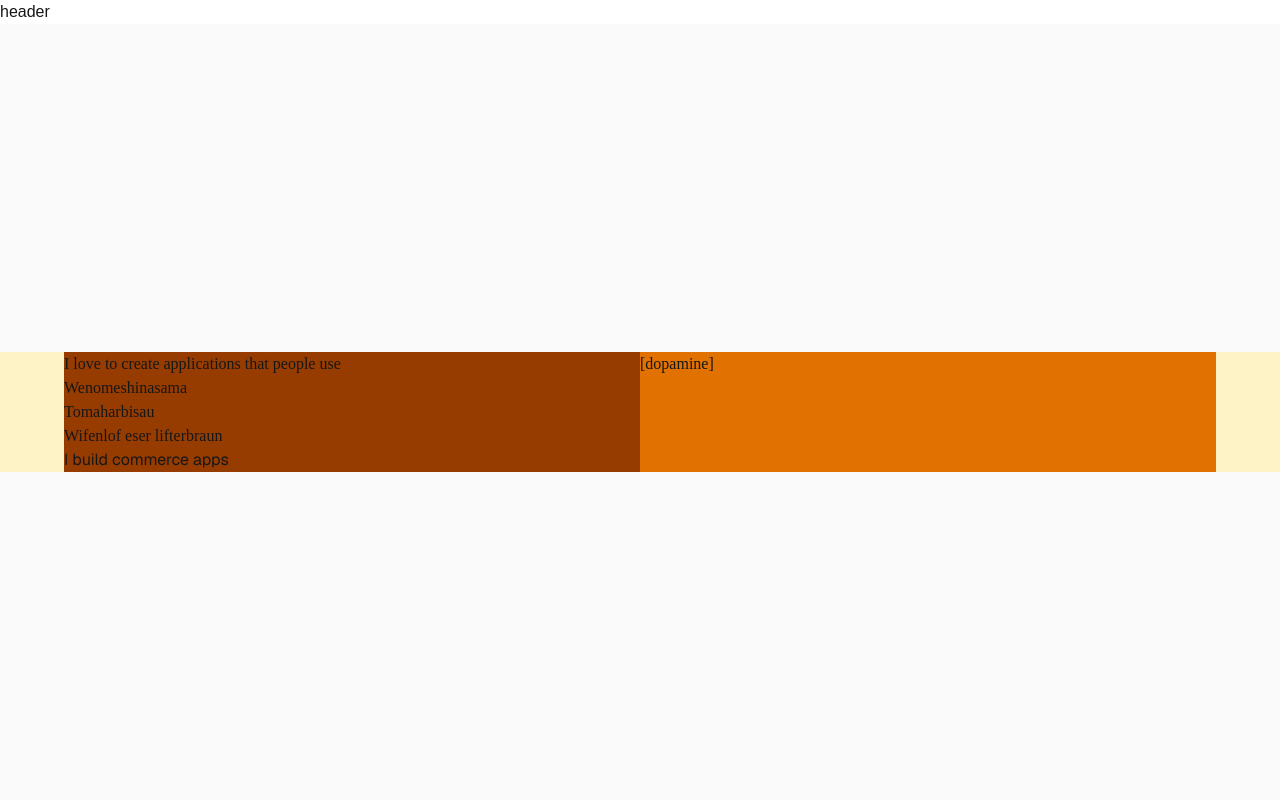
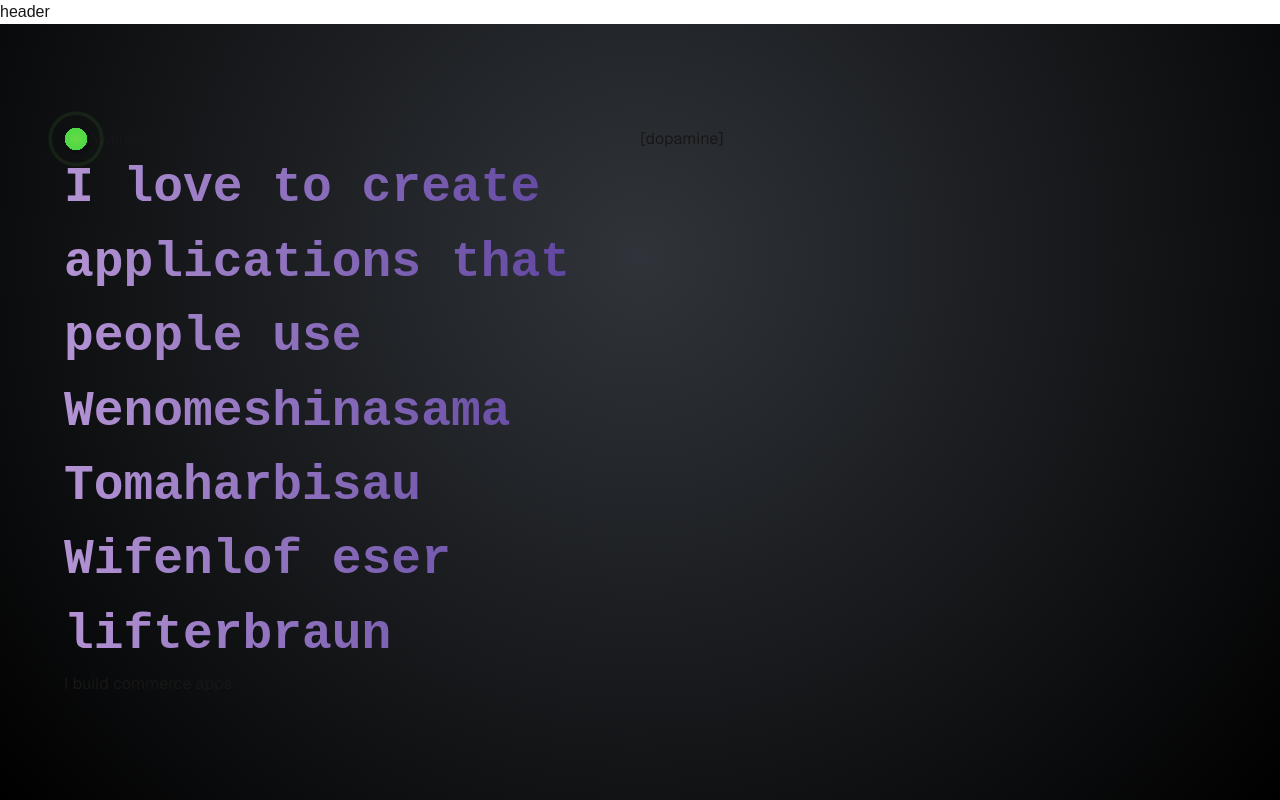
Before and after one commit to Gierszew/portfolio, a Next.js app: page / in a window 1280 px wide. Built offline with nearby package versions, Linux system fonts and the light colour scheme.

Commit message:
todo still the same

```diff
--- a/app/globals.css
+++ b/app/globals.css
@@ -25,6 +25,58 @@ body {
   font-family: Arial, Helvetica, sans-serif;
 }
 
-h1 {
-  font-family: "Hanken Grotesk", "Hanken Grotesk Fallback";
+main {
+  background: radial-gradient(
+    circle at 50% 30%,
+    #30343a 0%,
+    #000000 100%
+  )
 }
+
+.pulsating-circle {
+  /* Główna kropka – statyczna */
+  width: 1.5em;
+  height: 1.5em;
+  background-image: radial-gradient(circle, #6ad945, #4ad945 66%, transparent 66%);
+  box-shadow: 2px 2px 2px 1px rgba(0, 0, 0, 0.2);
+  position: relative; /* potrzebne do pozycjonowania pseudo-elementu */
+  border-radius: 50%; /* dla bezpieczeństwa – okrąg */
+}
+
+.pulsating-circle::before {
+  content: "";
+  position: absolute;
+  top: -0.25em;   /* dopasuj, aby pierścień był większy od kropki */
+  left: -0.25em;
+  width: 2em;     /* 1.5em + 2*0.25em = 2em */
+  height: 2em;
+  border-radius: 50%;
+  border: 2px solid #6ad945;
+  box-sizing: border-box;
+  animation: pulsating-ripple 2s ease-out infinite;
+}
+
+@keyframes pulsating-ripple {
+  0% {
+    opacity: 1;
+    transform: scale(1);
+  }
+  100% {
+    opacity: 0;
+    transform: scale(1.8); /* lub inna wartość */
+  }
+}
+
+.main-text {
+  font-family: monospace; /* to change? */
+  font-size: 3.1rem;
+  font-weight: 600;
+  background-image: linear-gradient(to left, #553c9a, #b393d3); /* to change */
+  color: transparent;
+  background-clip: text;
+  -webkit-background-clip: text;
+}
+
+.bottom-text {
+  font-size: 1.02rem;
+}
--- a/app/page.tsx
+++ b/app/page.tsx
@@ -6,18 +6,22 @@ export default function Home() {
       <header>
         header
       </header>
-      <div className="flex flex-col flex-1 items-center justify-center bg-zinc-50 font-sans dark:bg-black">
-        <div className="flex flex-row justify-center bg-amber-100 w-screen">
-          <div className="flex flex-col bg-amber-800 w-xl">
-            <h1>
+      <main className="flex flex-col flex-1 items-center justify-center bg-zinc-50 font-sans">
+        <div className="flex flex-row justify-center  w-screen">
+          <div className="flex flex-col w-xl">
+            <div className="flex">
+              <div className="pulsating-circle"></div>
+              <div>Available???</div>
+            </div>
+            <h1 className="main-text">
               <div>I love to create applications that people use</div>
               <div>Wenomeshinasama</div>
               <div>Tomaharbisau</div>
               <div>Wifenlof eser lifterbraun</div>
             </h1>
-            <p>I build commerce apps</p>
+            <p className="bottom-text">I build commerce apps</p>
           </div>
-          <div className="flex bg-amber-600 w-xl">
+          <div className="flex  w-xl">
             <h1>
               [dopamine]
             </h1>
@@ -29,7 +33,7 @@ export default function Home() {
         <div className="">
 
         </div>
-      </div>
+      </main>
     </>
   );
 }
```
